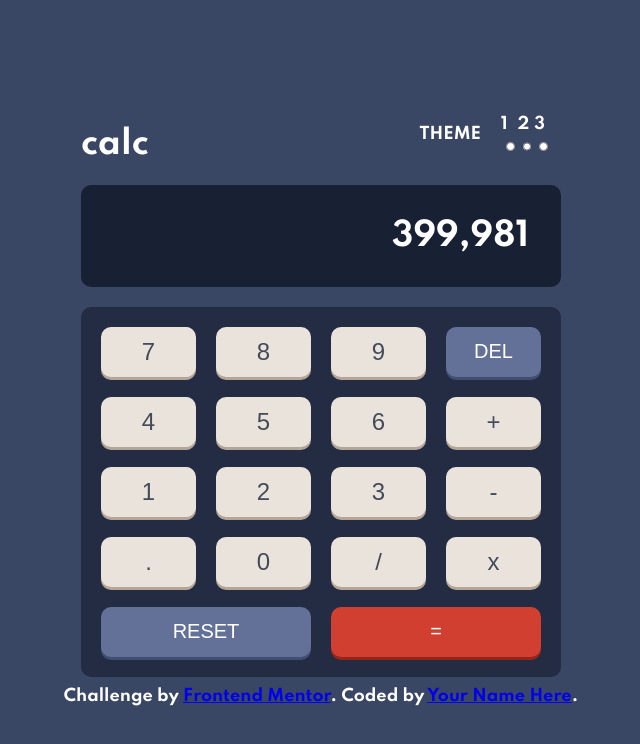
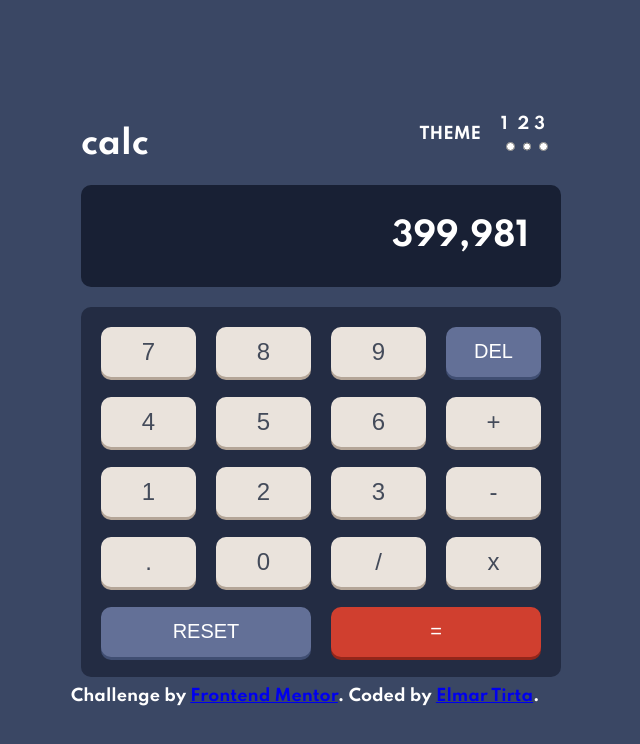
Before and after one commit to elmartirta/calculatorapp-ft-frontendmentor, a React (Create React App) app in the folder calculator-app/: page / in a window 1280 px wide. Shown: the top 744 px of the page, without its empty margins (319-959 px from the left). Built offline with nearby package versions, Linux system fonts and the light colour scheme.

Commit message:
Fix Attribution

```diff
--- a/calculator-app/src/Attribution.js
+++ b/calculator-app/src/Attribution.js
@@ -1,7 +1,7 @@
 function Attribution() {
     return <div class="attribution">
-        Challenge by <a href="https://www.frontendmentor.io?ref=challenge" target="_blank">Frontend Mentor</a>.
-        Coded by <a href="#">Your Name Here</a>.
+        Challenge by <a href="https://www.frontendmentor.io?ref=challenge">Frontend Mentor</a>.
+        Coded by <a href="https://github.com/elmartirta/">Elmar Tirta</a>.
     </div>
 }
 
```
